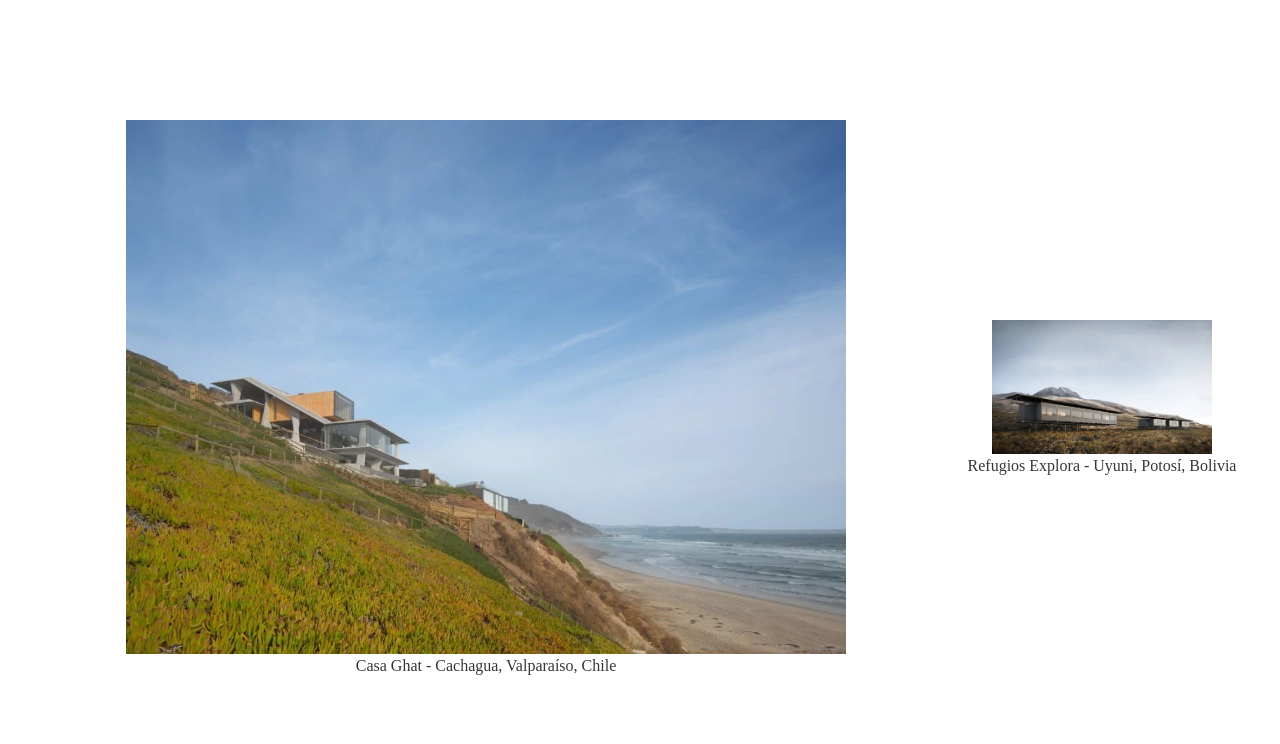
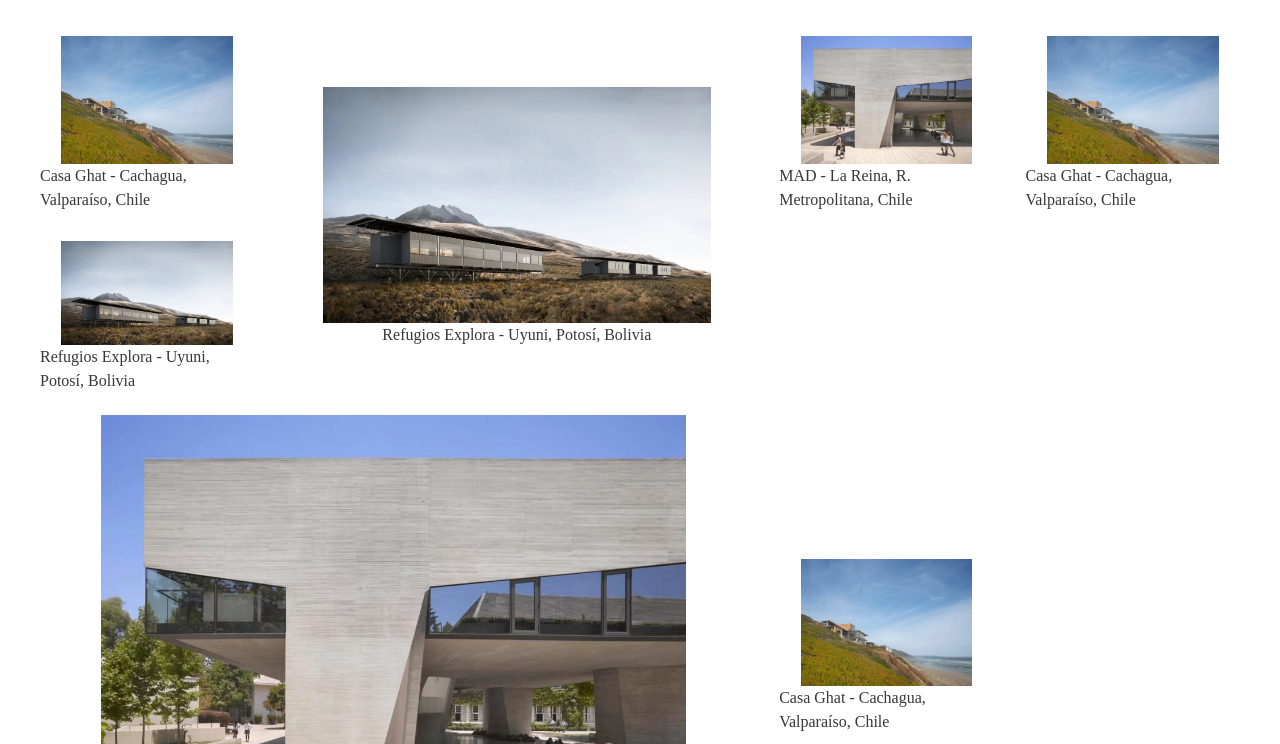
Before and after one commit to fabianleiva/MNAA, a plain HTML site: page proyectos.html in a window 1280 px wide. Shown: the part 56-800 px from the top of the page. Drawn offline with Linux system fonts and the light colour scheme; a web font is replaced by a local one.

Commit message:
update disposicion grillas

```diff
--- a/assets/css/style.css
+++ b/assets/css/style.css
@@ -14,6 +14,7 @@
 .container {
   height: 100vh;
   display: grid;
+  grid-template-columns: auto;
   grid-template-rows: auto auto auto;
   grid-template-areas:
     "header"
@@ -97,6 +98,11 @@ main {
   display: flex;
   justify-content: center;
   max-width: 100%;
+  max-height: 100%;
+}
+
+.news {
+  max-height: 100%;
 }
 
 .content {
@@ -104,6 +110,7 @@ main {
   grid-template-columns: auto;
   margin: 0 24px;
   justify-content: center;
+  max-height: 100%;
 }
 
 .content-item {
@@ -124,8 +131,7 @@ main {
 
 .content-item img {
   max-height: 45rem;
-  width: 100%;
-  max-width: 45rem;
+  max-width: 100%;
   transition: all 0.5s;
 }
 
@@ -135,8 +141,8 @@ main {
 }
 
 .caption {
-  font-size: 1rem;
-  line-height: 1.5;
+  font-size: 0.9rem;
+  line-height: 1.2;
   max-width: 70%;
   height: 5rem;
   margin-top: 0.5rem;
@@ -144,8 +150,8 @@ main {
 
 .caption-clasification {
   display: flex;
-  font-size: 0.85rem;
-  line-height: 1.5;
+  font-size: 0.9rem;
+  line-height: 1;
   max-width: 70%;
   margin: 0.5rem 0 0 0;
 }
@@ -227,6 +233,7 @@ main {
 footer {
   grid-area: footer;
   width: 100%;
+  max-height: 100%;
 }
 
 @media screen and (max-width: 768px) {
@@ -271,18 +278,10 @@ footer {
   .content {
     max-width: 100%;
     display: grid;
-    grid-template-columns: repeat(3, 30%);
-    grid-template-rows: repeat(3, 600px);
+    grid-template-columns: repeat(3, 33%);
+    grid-template-rows: repeat(1, 15%);
   }
-  .content-item:is(
-      :nth-child(1),
-      :nth-child(4),
-      :nth-child(6),
-      :nth-child(5),
-      :nth-child(8),
-      :nth-child(11),
-      :nth-child(15)
-    ) {
+  .content-item:is(:nth-child(2), :nth-child(8), :nth-child(12)) {
     grid-column: span 2;
     grid-row: span 2;
     margin: 0.25rem;
@@ -290,7 +289,6 @@ footer {
   .caption {
     max-width: 90%;
   }
-
   .caption-clasification {
     align-items: flex-start;
     width: 100%;
@@ -348,16 +346,10 @@ footer {
   .content {
     max-width: 100%;
     display: grid;
-    grid-template-columns: repeat(4, 25%);
-    grid-template-rows: repeat(4, 750px);
+    grid-template-columns: repeat(5, 20%);
+    grid-template-rows: repeat(1, 15%);
   }
-  .content-item:is(
-      :nth-child(1),
-      :nth-child(4),
-      :nth-child(7),
-      :nth-child(10),
-      :nth-child(14)
-    ) {
+  .content-item:is(:nth-child(6), :nth-child(9)) {
     grid-column: span 3;
     grid-row: span 1;
     margin: 0.25rem;
```
